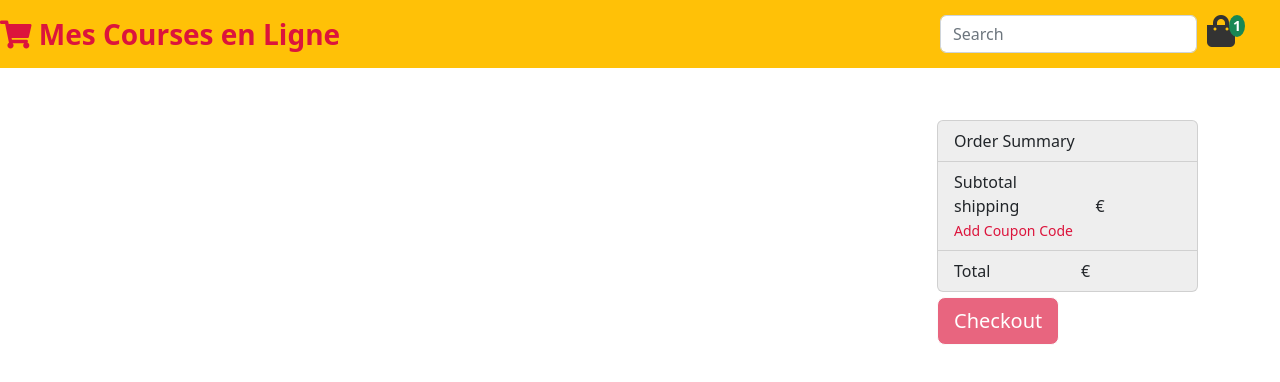
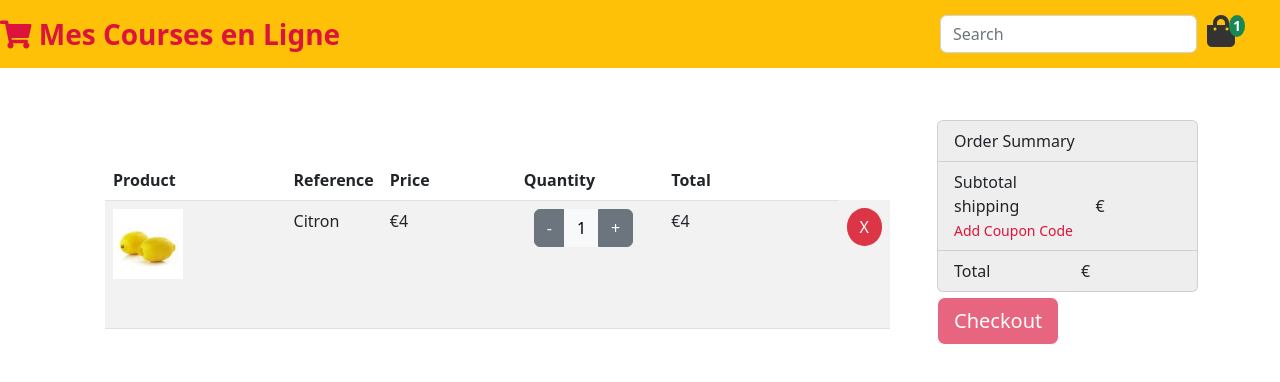
Before and after one commit to NdekoCode/redux-shop, a React (Vite) app: page /cart in a window 1280 px wide. Shown: the top 382 px of the page. Built offline with nearby package versions, Linux system fonts and the light colour scheme; the HTML template or start-up script is replaced by a standard one.

Commit message:
add cart page components

```diff
--- /dev/null
+++ b/src/components/container/Table.jsx
@@ -0,0 +1,57 @@
+export const Row = () => {
+  return (
+    <tr>
+      <td>
+        <img width="70" height="70" src={`/assets/0/citron.png`} alt="Citron" />
+      </td>
+      <td>Citron</td>
+      <td>€4</td>
+      <td>
+        <div className="btn-group" role="group" aria-label="Basic example">
+          <button
+            type="button"
+            className="btn btn-secondary"
+            onClick={() => {}}
+          >
+            -
+          </button>
+          <span className="btn btn-light">1</span>
+          <button
+            type="button"
+            className="btn btn-secondary"
+            onClick={() => {}}
+          >
+            +
+          </button>
+        </div>
+      </td>
+      <td>€4</td>
+      <td>
+        <button
+          type="button"
+          className="btn btn-danger remove"
+          onClick={() => {}}
+        >
+          X
+        </button>
+      </td>
+    </tr>
+  );
+};
+const Table = () => (
+  <table className="table table-striped">
+    <thead>
+      <tr>
+        <th width="200">Product</th>
+        <th width="80">Reference</th>
+        <th width="150">Price</th>
+        <th width="150">Quantity</th>
+        <th width="200">Total</th>
+      </tr>
+    </thead>
+    <tbody>
+      <Row />
+    </tbody>
+  </table>
+);
+export default Table;
--- a/src/components/pages/Cart.jsx
+++ b/src/components/pages/Cart.jsx
@@ -1,11 +1,15 @@
 import React from "react";
+import Table from "../container/Table";
 
 const Cart = () => {
   return (
     <>
       <div className="container">
         <div className="row">
-          <div className="col-sm cart">{/* Table */}</div>
+          <div className="col-sm cart">
+            {/* Table */}
+            <Table />
+          </div>
 
           <div className="col-sm-3 order-summary">
             <ul className="list-group">
```
